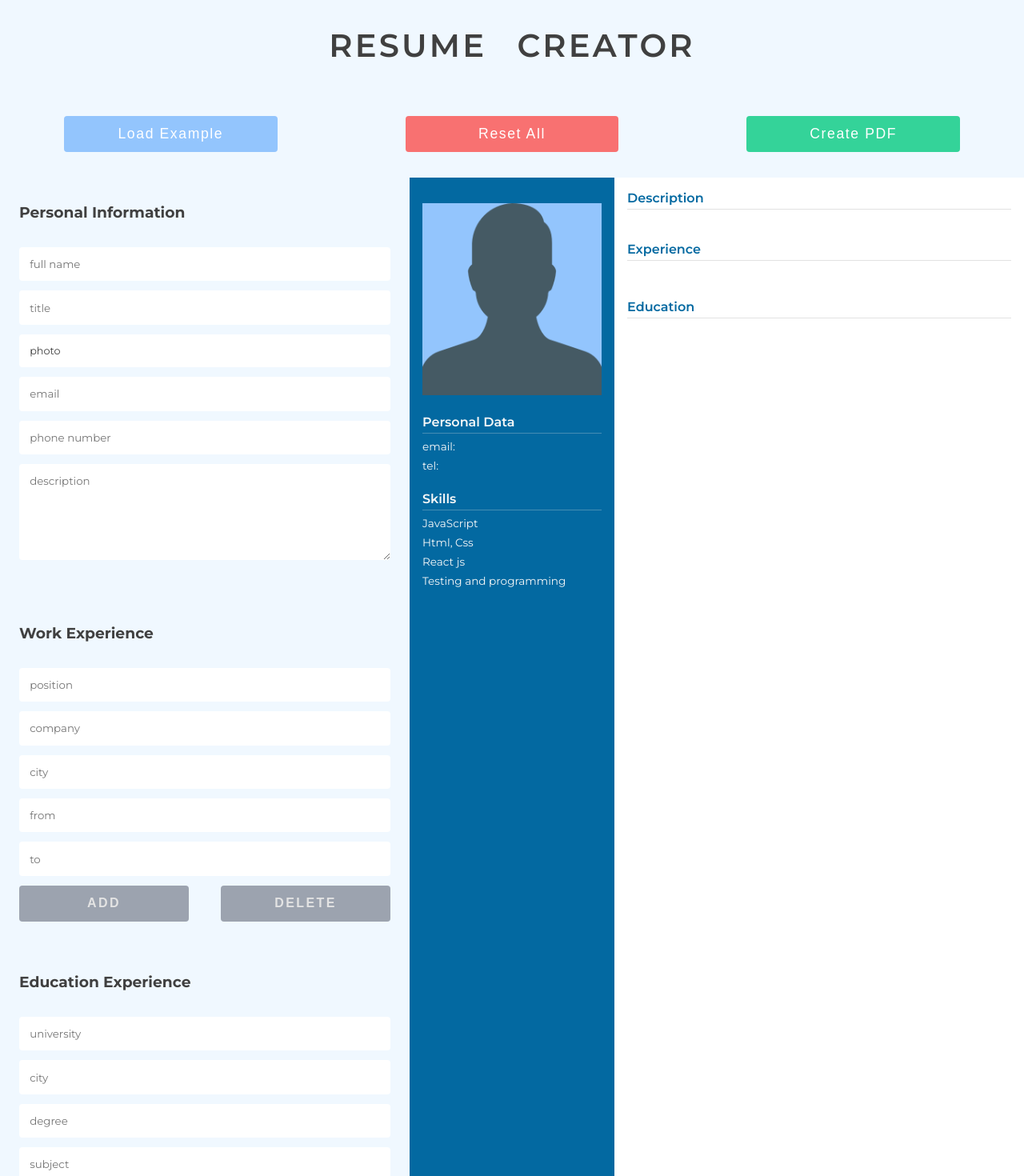
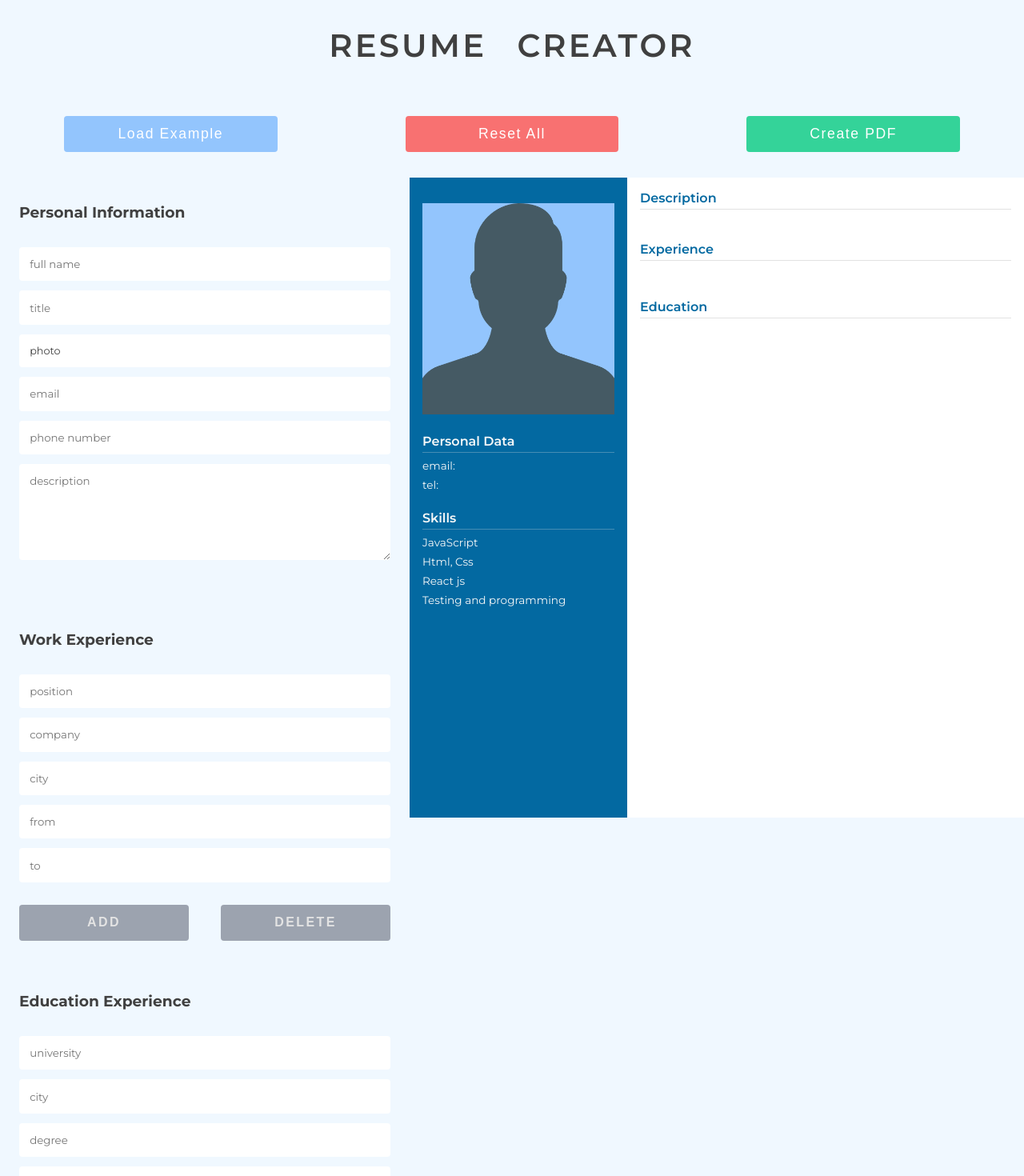
Before and after one commit to MacJ13/cv-project, a React (Create React App) app: page / in a window 1280 px wide. Shown: the top 1470 px of the page at 80% size. Built offline with nearby package versions, Linux system fonts and the light colour scheme.

Commit message:
Update file

```diff
--- a/src/styles/style.css
+++ b/src/styles/style.css
@@ -121,7 +121,8 @@ button {
 }
 
 .form-column:not(:first-child) {
-  margin-top: 2rem;
+  margin-top: 1.5rem;
+  padding: 0.5rem 0;
 }
 
 .form-column > input,
@@ -157,6 +158,7 @@ button {
 }
 
 .form-btns {
+  margin-top: 0.5rem;
   display: flex;
   justify-content: center;
   gap: 2.5rem;
@@ -184,12 +186,13 @@ button {
 
 .resume-draft {
   display: grid;
-  grid-template-columns: 1fr 2fr;
+  grid-template-columns: 17rem 1fr;
+  /* grid-template-columns: 1fr 2fr; */
 
   width: 100%;
-  max-width: 50rem;
-
-  /* max-height: 10rem; */
+  max-width: 60rem;
+  height: 100vh;
+  min-height: 50rem;
   background-color: #dae7f6;
 
   position: sticky;
@@ -219,7 +222,7 @@ h3.resume-title {
 
 .resume-photo {
   display: block;
-  height: 15rem;
+  height: 16.5rem;
   width: 100%;
   object-fit: cover;
   background-color: #93c5fd;
```
